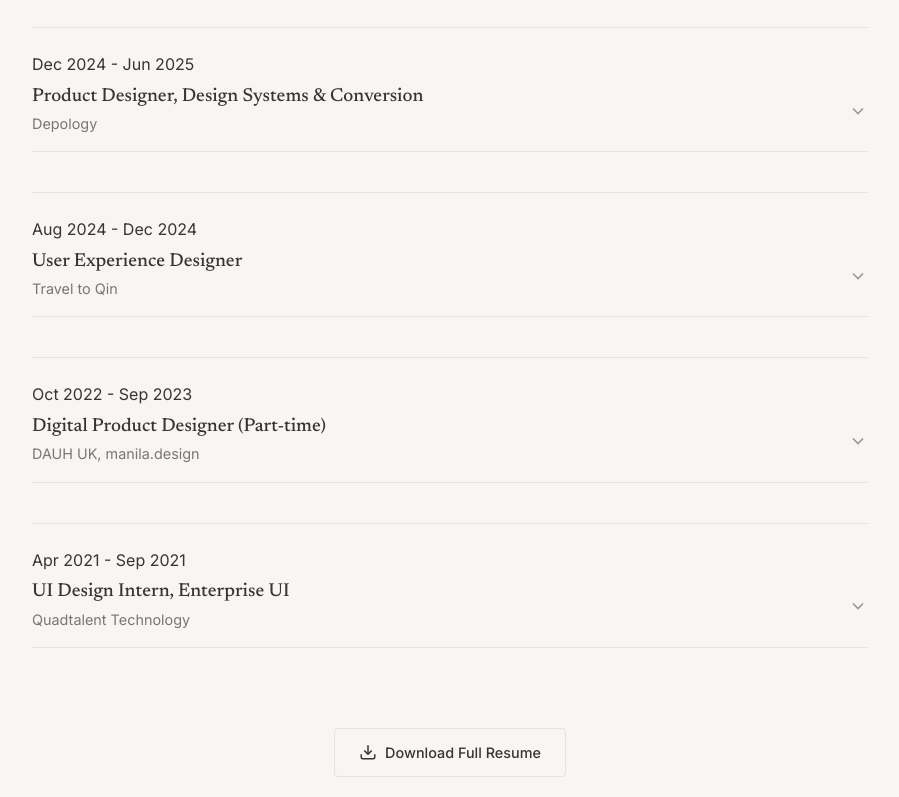
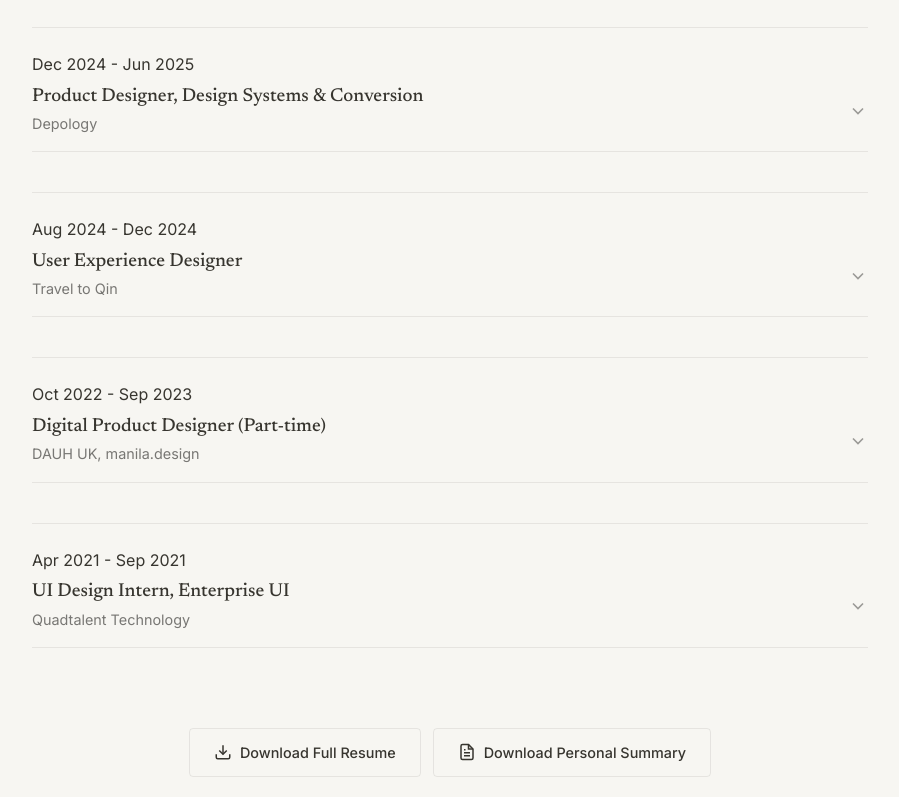
Before and after one commit to GLJ-JT/portfolio, a plain HTML site: page index.html in a window 1280 px wide. Shown: the part 2000-2797 px from the top of the page, without its empty margins (190-1089 px from the left). Drawn offline with nearby package versions, Linux system fonts and the light colour scheme.

Commit message:
Update portfolio CV and summary downloads

```diff
--- a/index.html
+++ b/index.html
@@ -42,9 +42,10 @@
                     🎓 UCL MSc Human-Computer Interaction (Distinction) &nbsp;•&nbsp; Leeds BSc Product Design (First Class)
                 </div>
 
-                <div class="hero-cta" style="display: flex; gap: 1rem; align-items: center; margin-top: 2rem;">
+                <div class="hero-cta" style="display: flex; gap: 1rem; align-items: center; margin-top: 2rem; flex-wrap: wrap;">
                     <a href="#projects" class="btn btn-primary" style="padding: 12px 24px;">View Work</a>
                     <a href="assets/Joe_Tao_Resume.pdf" class="btn btn-outline" style="padding: 12px 24px;" download>Download CV</a>
+                    <a href="assets/Joe_Tao_Personal_Summary.pdf" class="btn btn-outline" style="padding: 12px 24px;" download>Personal Summary</a>
                 </div>
 
                 <div class="image-ticker-wrapper fade-in">
--- a/js/main.js
+++ b/js/main.js
@@ -83,10 +83,14 @@ function renderExperience(experience) {
 
     // Append Resume Download Button
     html += `
-        <div class="cv-download-wrapper fade-in" style="margin-top: 2.5rem; text-align: center;">
+        <div class="cv-download-wrapper fade-in" style="margin-top: 2.5rem; display: flex; justify-content: center; flex-wrap: wrap; gap: 0.75rem; text-align: center;">
             <a href="assets/Joe_Tao_Resume.pdf" class="btn btn-outline" download style="display: inline-flex; align-items: center; gap: 0.5rem; padding: 12px 24px;">
                 <svg width="18" height="18" viewBox="0 0 24 24" fill="none" stroke="currentColor" stroke-width="2"><path d="M21 15v4a2 2 0 0 1-2 2H5a2 2 0 0 1-2-2v-4"></path><polyline points="7 10 12 15 17 10"></polyline><line x1="12" y1="15" x2="12" y2="3"></line></svg>
                 Download Full Resume
+            </a>
+            <a href="assets/Joe_Tao_Personal_Summary.pdf" class="btn btn-outline" download style="display: inline-flex; align-items: center; gap: 0.5rem; padding: 12px 24px;">
+                <svg width="18" height="18" viewBox="0 0 24 24" fill="none" stroke="currentColor" stroke-width="2"><path d="M14 2H6a2 2 0 0 0-2 2v16a2 2 0 0 0 2 2h12a2 2 0 0 0 2-2V8z"></path><polyline points="14 2 14 8 20 8"></polyline><line x1="16" y1="13" x2="8" y2="13"></line><line x1="16" y1="17" x2="8" y2="17"></line><line x1="10" y1="9" x2="8" y2="9"></line></svg>
+                Download Personal Summary
             </a>
         </div>
     `;
```
Also changed, not shown: 2 other files.
